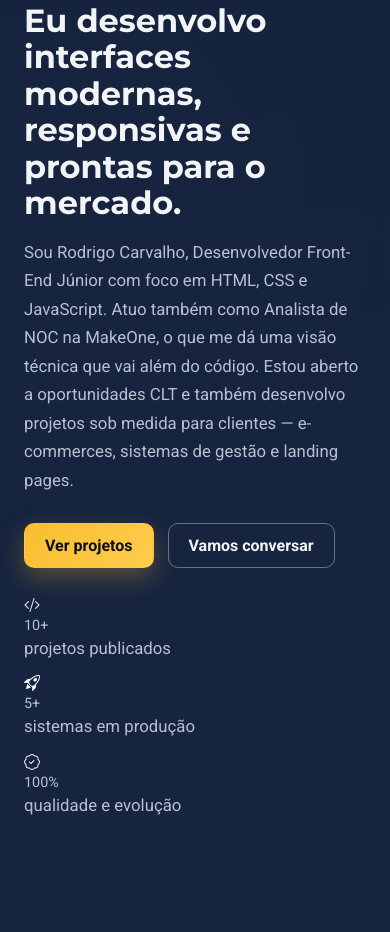
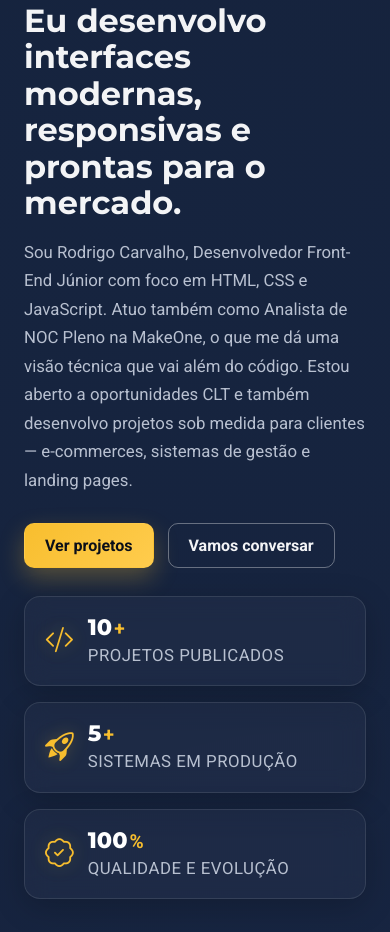
Before and after one commit to CarvalhoSystems/portfolio, a website: page index.html in a window 390 px wide. Shown: the part 529-1461 px from the top of the page. Drawn offline with nearby package versions, Linux system fonts and the light colour scheme.

Commit message:
corrigido o hero e a seção de métricas para melhor responsividade e organização.

```diff
--- a/index.html
+++ b/index.html
@@ -79,11 +79,12 @@
             mercado.
           </h1>
           <p>
-            Sou Rodrigo Carvalho, Desenvolvedor Front-End Júnior com foco em
-            HTML, CSS e JavaScript. Atuo também como Analista de NOC na MakeOne,
-            o que me dá uma visão técnica que vai além do código. Estou aberto a
-            oportunidades CLT e também desenvolvo projetos sob medida para
-            clientes — e-commerces, sistemas de gestão e landing pages.
+            Sou <span>Rodrigo Carvalho</span>, Desenvolvedor Front-End Júnior
+            com foco em HTML, CSS e JavaScript. Atuo também como Analista de NOC
+            Pleno na MakeOne, o que me dá uma visão técnica que vai além do
+            código. Estou aberto a oportunidades CLT e também desenvolvo
+            projetos sob medida para clientes — e-commerces, sistemas de gestão
+            e landing pages.
           </p>
 
           <div class="hero-cta">
@@ -190,14 +191,15 @@
             focado na criação de interfaces responsivas e centradas no usuário.
             Tenho projetos reais no ar — desde e-commerces até sistemas de
             gestão com PDV e Firebase. Atualmente trabalho como Analista de NOC
-            na MakeOne, monitorando redes e sistemas em ambiente de operações
-            críticas. Essa experiência me deu uma visão técnica que poucos
-            desenvolvedores têm: entendo infraestrutura, penso em performance e
-            sei trabalhar sob pressão. Curso Análise e Desenvolvimento de
-            Sistemas na Anhanguera e estou em formação contínua em React e
-            TypeScript. Estou disponível para duas frentes: → Oportunidades CLT
-            como Desenvolvedor Front-End Júnior → Projetos freelance: sites,
-            e-commerces e sistemas para pequenas e médias empresas.
+            Pleno na MakeOne, monitorando redes e sistemas em ambiente de
+            operações críticas. Essa experiência me deu uma visão técnica que
+            poucos desenvolvedores têm: entendo infraestrutura, penso em
+            performance e sei trabalhar sob pressão. Curso Análise e
+            Desenvolvimento de Sistemas na Anhanguera e estou em formação
+            contínua em React e TypeScript. Estou disponível para duas frentes:
+            → Oportunidades CLT como Desenvolvedor Front-End Júnior → Projetos
+            freelance: sites, e-commerces e sistemas para pequenas e médias
+            empresas.
           </p>
           <p>
             Estou em evolução constante na área de TI e construo projetos com
--- a/src/main.js
+++ b/src/main.js
@@ -28,18 +28,28 @@ function revealOnScroll() {
 
 function animateNumbers() {
   const numbers = document.querySelectorAll(".metric-number");
-  numbers.forEach((num) => {
-    const target = +num.getAttribute("data-target");
-    const count = +num.innerText;
-    const speed = target / 50; // Velocidade da animação
 
-    if (count < target) {
-      num.innerText = Math.ceil(count + speed);
-      setTimeout(animateNumbers, 30);
-    } else {
-      num.innerText = target;
+  const updateValues = () => {
+    let finished = true;
+    numbers.forEach((num) => {
+      const target = +num.getAttribute("data-target");
+      const current = +num.innerText;
+      const increment = target / 40; // Suavidade da subida
+
+      if (current < target) {
+        num.innerText = Math.ceil(current + increment);
+        finished = false;
+      } else {
+        num.innerText = target;
+      }
+    });
+
+    if (!finished) {
+      requestAnimationFrame(updateValues);
     }
-  });
+  };
+
+  updateValues();
 }
 
 // Uso de throttle ou passive listener para melhor performance de scroll
--- a/src/style.css
+++ b/src/style.css
@@ -104,6 +104,10 @@ section {
   align-items: center;
 }
 
+
+
+
+
 .tagline {
   display: inline-flex;
   align-items: center;
@@ -168,28 +172,59 @@ section {
 
 .hero-metrics {
   margin-top: 28px;
-  display: grid;
-  grid-template-columns: repeat(3, minmax(0, 1fr));
-  gap: 12px;
+  display: flex;
+  gap: 16px;
+  flex-wrap: wrap;
 }
 
-.hero-metrics article {
-  border: 1px solid var(--line);
-  border-radius: 12px;
-  background: rgba(255, 255, 255, 0.02);
-  padding: 14px;
+.metric-item {
+  background: rgba(255, 255, 255, 0.03);
+  backdrop-filter: blur(12px);
+  -webkit-backdrop-filter: blur(12px);
+  border: 1px solid rgba(255, 255, 255, 0.1);
+  border-radius: 16px;
+  padding: 16px 20px;
+  display: flex;
+  align-items: center;
+  gap: 14px;
+  flex: 1;
+  min-width: 200px;
+  transition: all 0.4s ease;
+  box-shadow: 0 8px 32px 0 rgba(0, 0, 0, 0.2);
 }
 
-.hero-metrics strong {
-  font-family: "Montserrat", sans-serif;
-  color: var(--primary);
-  display: block;
-  font-size: 1.05rem;
+.metric-item:hover {
+  background: rgba(255, 255, 255, 0.07);
+  transform: translateY(-5px);
+  border-color: var(--primary);
 }
 
-.hero-metrics span {
+.metric-icon i {
+  font-size: 1.8rem;
+  color: var(--primary);
+  filter: drop-shadow(0 0 8px rgba(248, 190, 46, 0.3));
+}
+
+.metric-number {
+  font-family: "Montserrat", sans-serif;
+  font-size: 1.4rem;
+  font-weight: 800;
+  color: #fff;
+}
+
+.plus {
+  color: var(--primary);
+  font-weight: 800;
+  font-size: 1.2rem;
+  margin-left: 2px;
+}
+
+.metric-text {
   color: var(--muted);
-  font-size: 0.9rem;
+  font-size: 0.8rem;
+  text-transform: uppercase;
+  letter-spacing: 0.5px;
+  margin: 0;
 }
 
 .hero-image {
@@ -437,6 +472,7 @@ section {
 }
 
 @media (max-width: 980px) {
+
   .hero-grid,
   .sobre-grid {
     grid-template-columns: 1fr;
```
